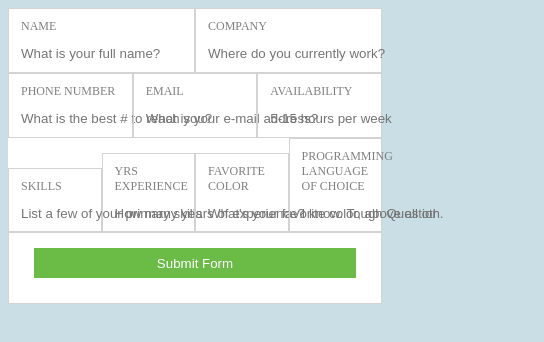
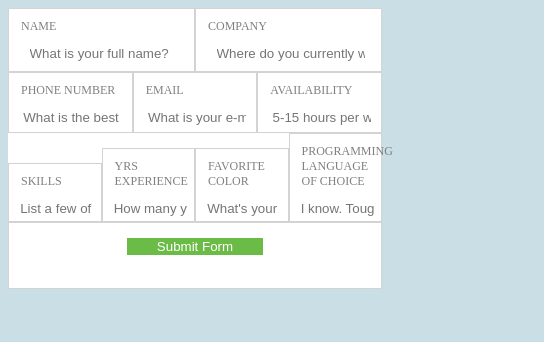
Before and after one commit to leowolf749/Layout-Box, a plain HTML site: page index.html in a window 390 px wide. Shown: the whole page, 544 px wide, since content can reach past the window. Drawn offline with Linux system fonts and the light colour scheme.

Commit message:
Adjusted responsiveness to screen size for submit button and text boxes

```diff
--- a/style.css
+++ b/style.css
@@ -76,10 +76,10 @@ form {
 
 input {
     height: 1.1em;
-    width: 230px;
-    margin-left: 10px;
-    margin-right: 10px;
-    margin-bottom: 10px;
+    width: 80%;
+    margin-left: 10%;
+    margin-right: 10%;
+    margin-bottom: 5%;
     background: transparent;
     border: none;
 
@@ -92,11 +92,12 @@ input {
 
 }
 
+
 .button {
     color: white;
     background-color:#6abc47;
-    height: 30px;
-    width: 350px;
+    width: 40%;
+    height: 60%;
 }
 
 
```
